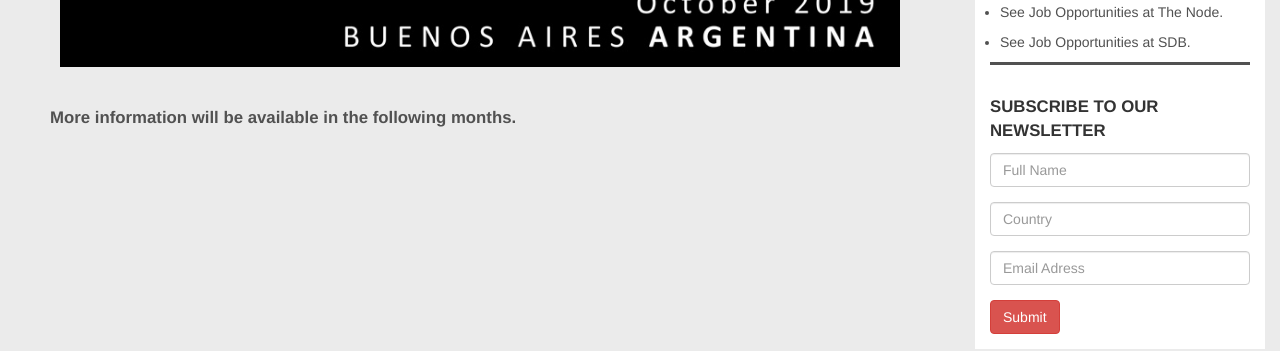
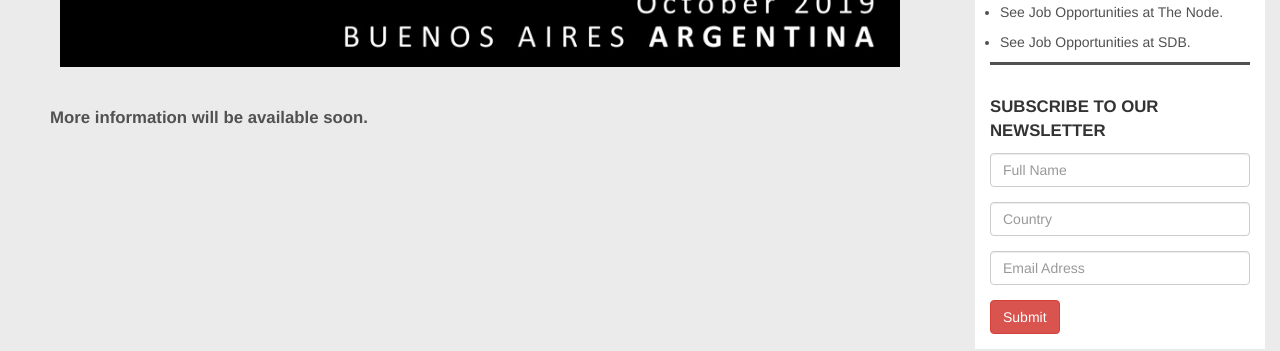
Before and after one commit to lasdb/lasdb.github.io, a Jekyll site: the page built from pages/lasdb2019.html, in a window 1280 px wide. Shown: the part 699-1050 px from the top of the page. Built offline with Jekyll 4.4.1, drawn with Linux system fonts in a browser that asks for light colours; nearby versions of some CDN libraries.

Commit message:
Update lasdb2019.html

```diff
--- a/pages/lasdb2019.html
+++ b/pages/lasdb2019.html
@@ -12,7 +12,7 @@ layout: default
         <div class="panel-body" style="padding-left:20;">
             <img src="{{site.baseurl}}/img/carrousel-BA2019oct.jpg" class="img-BA2019 img-responsive" style=""/>
         </div>
-        <p style="font-weight:bold; font-size: 1.2em;">  <br> More information will be available in the following months. </p>
+        <p style="font-weight:bold; font-size: 1.2em;">  <br> More information will be available soon. </p>
 
     </div>
 </div>
```
